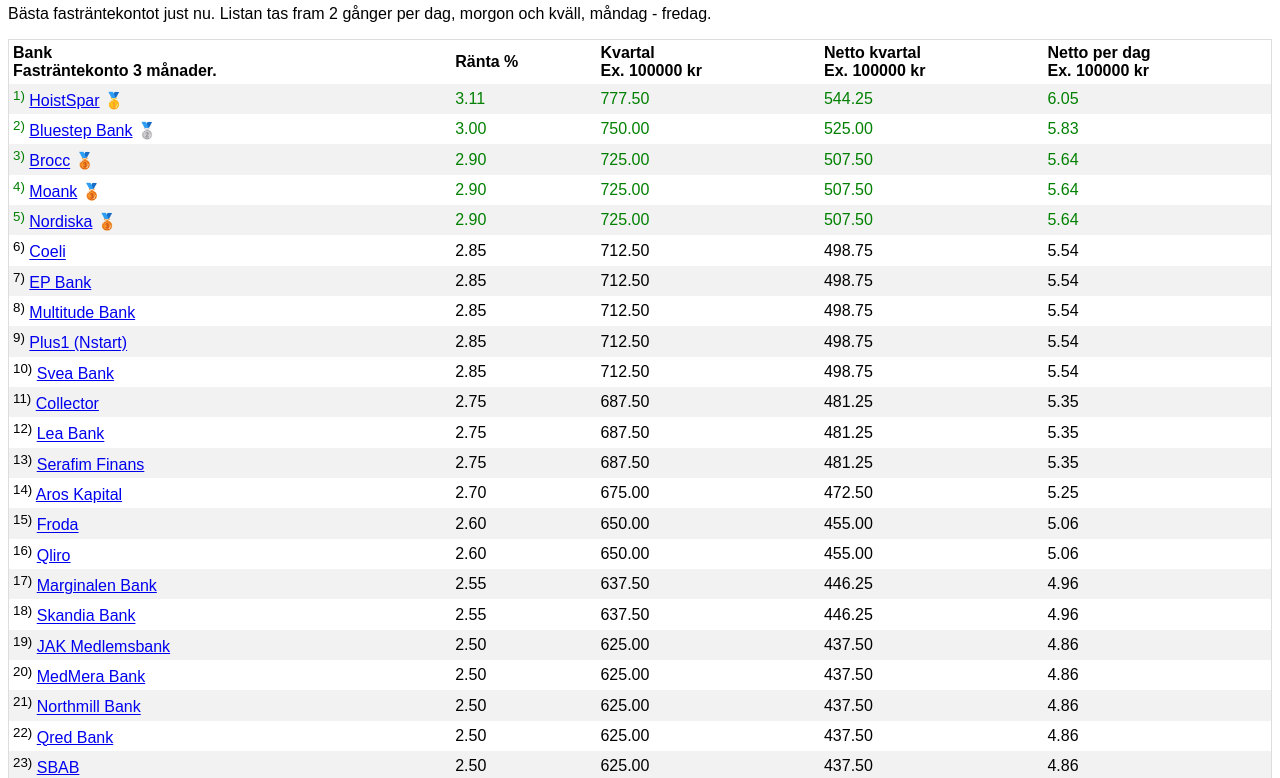
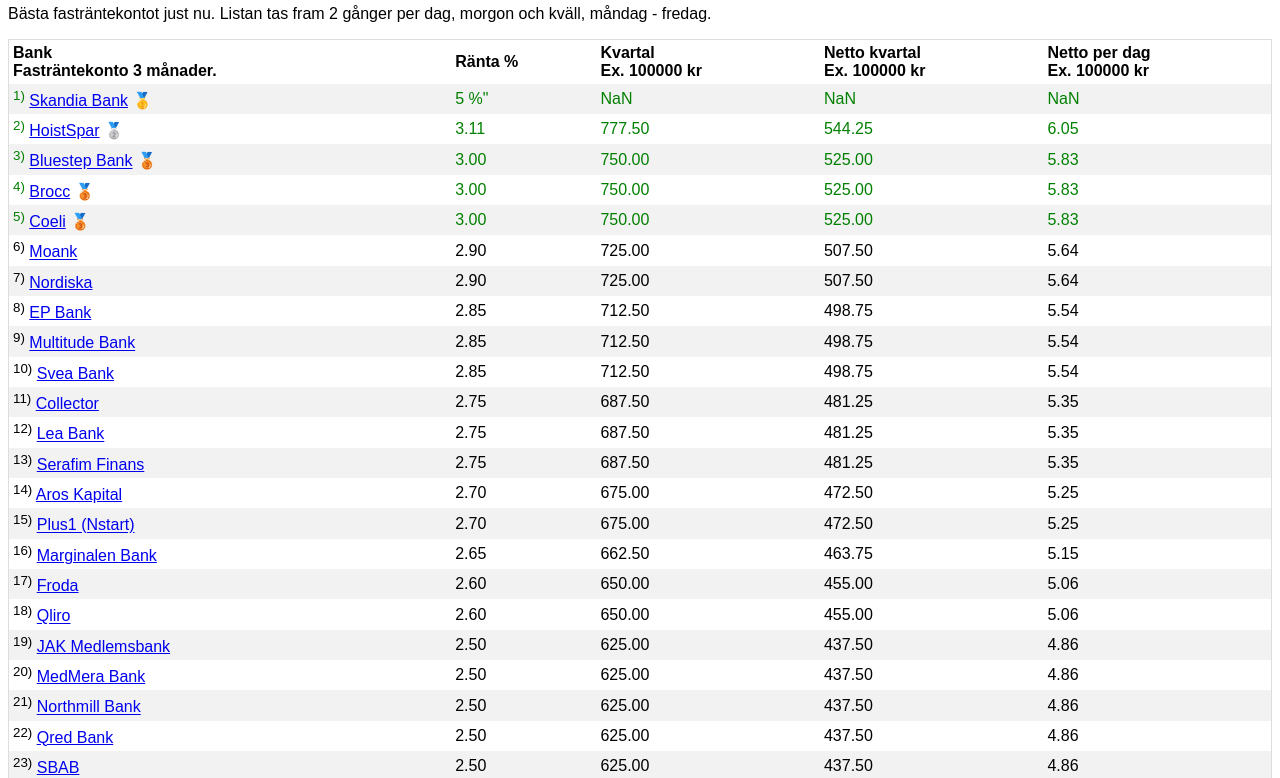
Before and after one commit to MattClayton3/Sparguiden, a website: page index.html in a window 1280 px wide. Shown: the part 70-848 px from the top of the page. Drawn offline with Linux system fonts and the light colour scheme.

```diff
--- a/index.html
+++ b/index.html
@@ -20,7 +20,7 @@
 </style>
 </head>
 <body>
-<h2><span style='font-size:30px;'>&#128200;</span> Sparguiden 2025-06-10_17-31-59</h2>
+<h2><span style='font-size:30px;'>&#128200;</span> Sparguiden 2025-06-14_15-11-00</h2>
 <p>Bästa fasträntekontot just nu. Listan tas fram 2 gånger per dag, morgon och kväll, måndag - fredag.</p>
 <div style="overflow-x:auto;">
   <table>
@@ -32,63 +32,63 @@
       <th>Netto per dag<br>Ex. 100000 kr</th>
     </tr>
   <tr>
-    <td style="color:green"> <sup>1)</sup> <a href="https://www.hoistspar.se/borja-spara-hos-oss/jamfor-sparformer/" target="_blank">HoistSpar</a> &#129351; </td>
+    <td style="color:green"> <sup>1)</sup> <a href="https://www.skandia.se/vardagstjanster/konton-kort/fastrantekonto/" target="_blank">Skandia Bank</a> &#129351; </td>
+    <td style="color:green"> 5 %" </td>
+    <td style="color:green"> NaN </td>
+    <td style="color:green"> NaN </td>
+    <td style="color:green"> NaN </td>
+  </tr>
+  <tr>
+    <td style="color:green"> <sup>2)</sup> <a href="https://www.hoistspar.se/borja-spara-hos-oss/jamfor-sparformer/" target="_blank">HoistSpar</a> &#129352; </td>
     <td style="color:green"> 3.11 </td>
     <td style="color:green"> 777.50 </td>
     <td style="color:green"> 544.25 </td>
     <td style="color:green"> 6.05 </td>
   </tr>
   <tr>
-    <td style="color:green"> <sup>2)</sup> <a href="https://www.bluestep.se/spara/fast-ranta/" target="_blank">Bluestep Bank</a> &#129352; </td>
+    <td style="color:green"> <sup>3)</sup> <a href="https://www.bluestep.se/spara/fast-ranta/" target="_blank">Bluestep Bank</a> &#129353; </td>
     <td style="color:green"> 3.00 </td>
     <td style="color:green"> 750.00 </td>
     <td style="color:green"> 525.00 </td>
     <td style="color:green"> 5.83 </td>
   </tr>
   <tr>
-    <td style="color:green"> <sup>3)</sup> <a href="https://brocc.se/spara" target="_blank">Brocc</a> &#129353; </td>
-    <td style="color:green"> 2.90 </td>
-    <td style="color:green"> 725.00 </td>
-    <td style="color:green"> 507.50 </td>
-    <td style="color:green"> 5.64 </td>
+    <td style="color:green"> <sup>4)</sup> <a href="https://brocc.se/spara" target="_blank">Brocc</a> &#129353; </td>
+    <td style="color:green"> 3.00 </td>
+    <td style="color:green"> 750.00 </td>
+    <td style="color:green"> 525.00 </td>
+    <td style="color:green"> 5.83 </td>
   </tr>
   <tr>
-    <td style="color:green"> <sup>4)</sup> <a href="https://www.moank.se/spara-pengar" target="_blank">Moank</a> &#129353; </td>
-    <td style="color:green"> 2.90 </td>
-    <td style="color:green"> 725.00 </td>
-    <td style="color:green"> 507.50 </td>
-    <td style="color:green"> 5.64 </td>
+    <td style="color:green"> <sup>5)</sup> <a href="https://coeli.se/spara/" target="_blank">Coeli</a> &#129353; </td>
+    <td style="color:green"> 3.00 </td>
+    <td style="color:green"> 750.00 </td>
+    <td style="color:green"> 525.00 </td>
+    <td style="color:green"> 5.83 </td>
   </tr>
   <tr>
-    <td style="color:green"> <sup>5)</sup> <a href="https://www.nordiska.se/spara/" target="_blank">Nordiska</a> &#129353; </td>
-    <td style="color:green"> 2.90 </td>
-    <td style="color:green"> 725.00 </td>
-    <td style="color:green"> 507.50 </td>
-    <td style="color:green"> 5.64 </td>
+    <td style="color:black"> <sup>6)</sup> <a href="https://www.moank.se/spara-pengar" target="_blank">Moank</a>  </td>
+    <td style="color:black"> 2.90 </td>
+    <td style="color:black"> 725.00 </td>
+    <td style="color:black"> 507.50 </td>
+    <td style="color:black"> 5.64 </td>
   </tr>
   <tr>
-    <td style="color:black"> <sup>6)</sup> <a href="https://coeli.se/spara/" target="_blank">Coeli</a>  </td>
+    <td style="color:black"> <sup>7)</sup> <a href="https://www.nordiska.se/spara/" target="_blank">Nordiska</a>  </td>
+    <td style="color:black"> 2.90 </td>
+    <td style="color:black"> 725.00 </td>
+    <td style="color:black"> 507.50 </td>
+    <td style="color:black"> 5.64 </td>
+  </tr>
+  <tr>
+    <td style="color:black"> <sup>8)</sup> <a href="https://www.epbank.se/spar/oversikt/" target="_blank">EP Bank</a>  </td>
     <td style="color:black"> 2.85 </td>
     <td style="color:black"> 712.50 </td>
     <td style="color:black"> 498.75 </td>
     <td style="color:black"> 5.54 </td>
   </tr>
   <tr>
-    <td style="color:black"> <sup>7)</sup> <a href="https://www.epbank.se/spar/oversikt/" target="_blank">EP Bank</a>  </td>
-    <td style="color:black"> 2.85 </td>
-    <td style="color:black"> 712.50 </td>
-    <td style="color:black"> 498.75 </td>
-    <td style="color:black"> 5.54 </td>
-  </tr>
-  <tr>
-    <td style="color:black"> <sup>8)</sup> <a href="https://www.multitudebank.se/priser?sc_lang=sv-se" target="_blank">Multitude Bank</a>  </td>
-    <td style="color:black"> 2.85 </td>
-    <td style="color:black"> 712.50 </td>
-    <td style="color:black"> 498.75 </td>
-    <td style="color:black"> 5.54 </td>
-  </tr>
-  <tr>
-    <td style="color:black"> <sup>9)</sup> <a href="https://www.plus1.com/" target="_blank">Plus1 (Nstart)</a>  </td>
+    <td style="color:black"> <sup>9)</sup> <a href="https://www.multitudebank.se/priser?sc_lang=sv-se" target="_blank">Multitude Bank</a>  </td>
     <td style="color:black"> 2.85 </td>
     <td style="color:black"> 712.50 </td>
     <td style="color:black"> 498.75 </td>
@@ -130,32 +130,32 @@
     <td style="color:black"> 5.25 </td>
   </tr>
   <tr>
-    <td style="color:black"> <sup>15)</sup> <a href="https://www.froda.se/sparkonto" target="_blank">Froda</a>  </td>
+    <td style="color:black"> <sup>15)</sup> <a href="https://www.plus1.com/" target="_blank">Plus1 (Nstart)</a>  </td>
+    <td style="color:black"> 2.70 </td>
+    <td style="color:black"> 675.00 </td>
+    <td style="color:black"> 472.50 </td>
+    <td style="color:black"> 5.25 </td>
+  </tr>
+  <tr>
+    <td style="color:black"> <sup>16)</sup> <a href="https://www.marginalen.se/privat/banktjanster/spara/fastrantekonto/" target="_blank">Marginalen Bank</a>  </td>
+    <td style="color:black"> 2.65 </td>
+    <td style="color:black"> 662.50 </td>
+    <td style="color:black"> 463.75 </td>
+    <td style="color:black"> 5.15 </td>
+  </tr>
+  <tr>
+    <td style="color:black"> <sup>17)</sup> <a href="https://www.froda.se/sparkonto" target="_blank">Froda</a>  </td>
     <td style="color:black"> 2.60 </td>
     <td style="color:black"> 650.00 </td>
     <td style="color:black"> 455.00 </td>
     <td style="color:black"> 5.06 </td>
   </tr>
   <tr>
-    <td style="color:black"> <sup>16)</sup> <a href="https://www.qliro.com/sv-se/spara" target="_blank">Qliro</a>  </td>
+    <td style="color:black"> <sup>18)</sup> <a href="https://www.qliro.com/sv-se/spara" target="_blank">Qliro</a>  </td>
     <td style="color:black"> 2.60 </td>
     <td style="color:black"> 650.00 </td>
     <td style="color:black"> 455.00 </td>
     <td style="color:black"> 5.06 </td>
-  </tr>
-  <tr>
-    <td style="color:black"> <sup>17)</sup> <a href="https://www.marginalen.se/privat/banktjanster/spara/fastrantekonto/" target="_blank">Marginalen Bank</a>  </td>
-    <td style="color:black"> 2.55 </td>
-    <td style="color:black"> 637.50 </td>
-    <td style="color:black"> 446.25 </td>
-    <td style="color:black"> 4.96 </td>
-  </tr>
-  <tr>
-    <td style="color:black"> <sup>18)</sup> <a href="https://www.skandia.se/vardagstjanster/konton-kort/fastrantekonto/" target="_blank">Skandia Bank</a>  </td>
-    <td style="color:black"> 2.55 </td>
-    <td style="color:black"> 637.50 </td>
-    <td style="color:black"> 446.25 </td>
-    <td style="color:black"> 4.96 </td>
   </tr>
   <tr>
     <td style="color:black"> <sup>19)</sup> <a href="https://www.jak.se/vardagstjanster/spara-placera/" target="_blank">JAK Medlemsbank</a>  </td>
@@ -242,18 +242,18 @@
     <td style="color:red"> 3.89 </td>
   </tr>
   <tr>
-    <td style="color:red"> <sup>31)</sup> <a href="https://danskebank.se/privat/produkter/spara-och-placera/sparkonton/fastranteplacering" target="_blank">Danske Bank</a> &#129317; </td>
+    <td style="color:red"> <sup>31)</sup> <a href="https://www.klarna.com/se/fastkonto/" target="_blank">Klarna !</a> &#129317; </td>
     <td style="color:red"> 2.00 </td>
     <td style="color:red"> 500.00 </td>
     <td style="color:red"> 350.00 </td>
     <td style="color:red"> 3.89 </td>
   </tr>
   <tr>
-    <td style="color:red"> <sup>32)</sup> <a href="https://www.klarna.com/se/fastkonto/" target="_blank">Klarna !</a> &#129317; </td>
-    <td style="color:red"> 2.00 </td>
-    <td style="color:red"> 500.00 </td>
-    <td style="color:red"> 350.00 </td>
-    <td style="color:red"> 3.89 </td>
+    <td style="color:red"> <sup>32)</sup> <a href="https://danskebank.se/privat/produkter/spara-och-placera/sparkonton/fastranteplacering" target="_blank">Danske Bank</a> &#129317; </td>
+    <td style="color:red"> 1.90 </td>
+    <td style="color:red"> 475.00 </td>
+    <td style="color:red"> 332.50 </td>
+    <td style="color:red"> 3.69 </td>
   </tr>
   </table>
 </div>
```
Also changed, not shown: tests/ranta2.spec.ts (+25 -23 lines).
